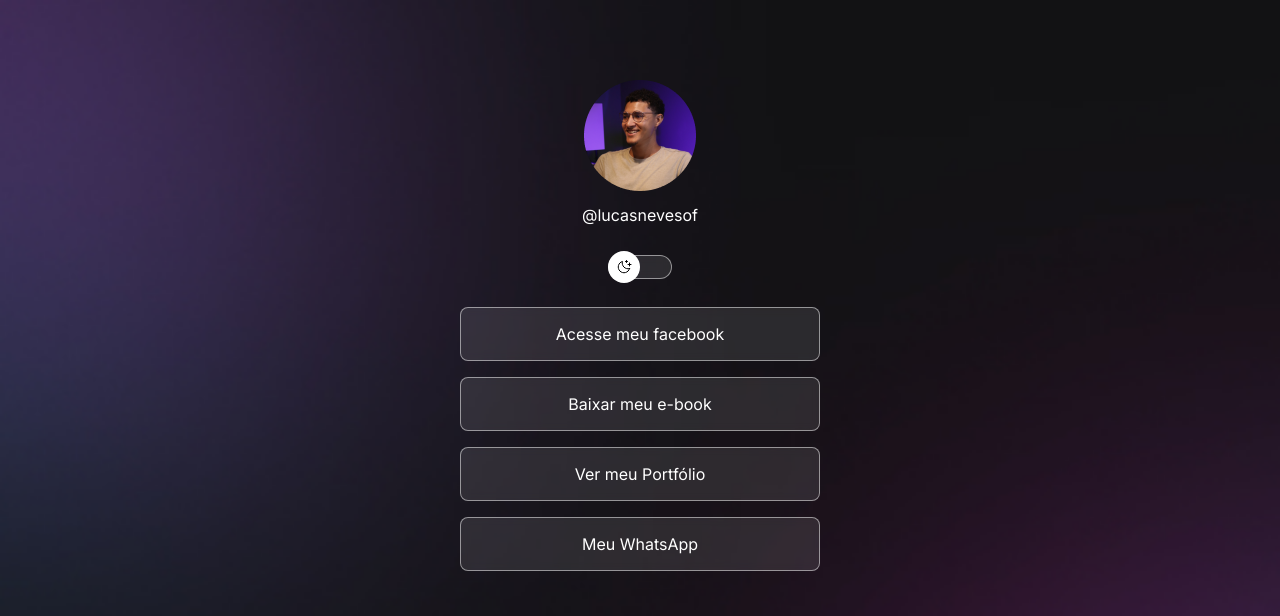
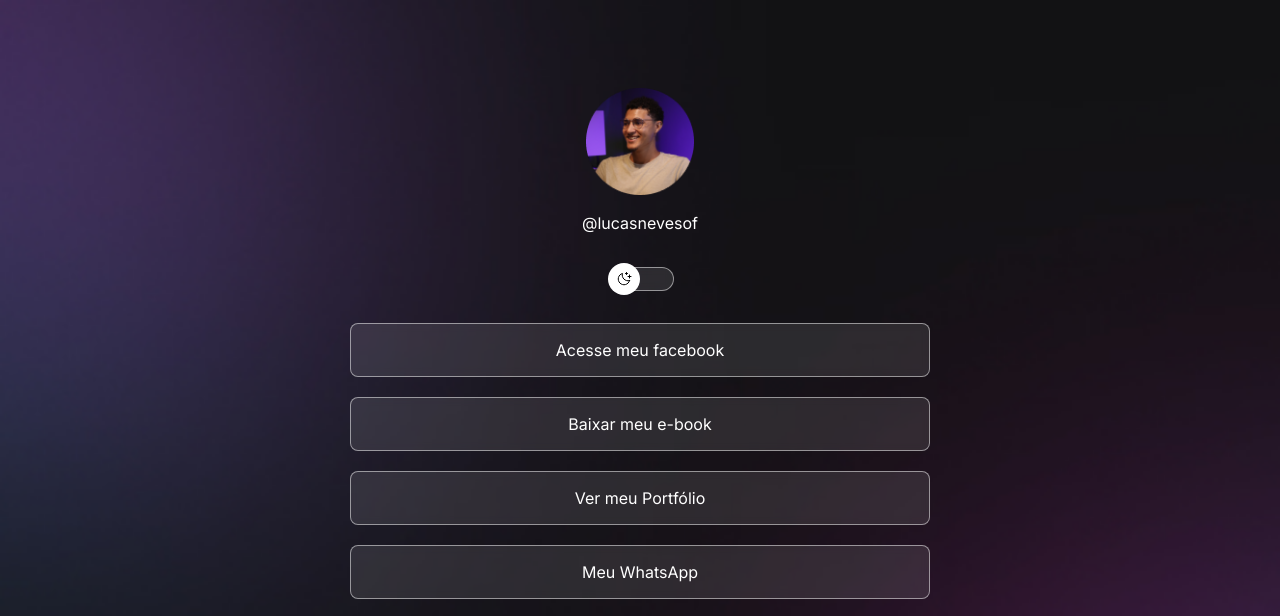
Before and after one commit to lucasnevesof/projeto, a plain HTML site: page index.html in a window 1280 px wide. Shown: the top 616 px of the page. Drawn offline with nearby package versions, Linux system fonts and the light colour scheme.

Commit message:
commit Style add

```diff
--- a/Style.css
+++ b/Style.css
@@ -1,6 +1,6 @@
 * {
   margin: 0;
-  padding: 0;
+  padding: 2px;
   box-sizing: border-box;
 }
 :root {
@@ -32,7 +32,8 @@
 
 /*container*/
 #Container {
-  width: 360px;
+  width: 100%;
+  max-width: 588px;
   margin: 56px auto 0px;
   padding: 0, 24px;
 }
```
